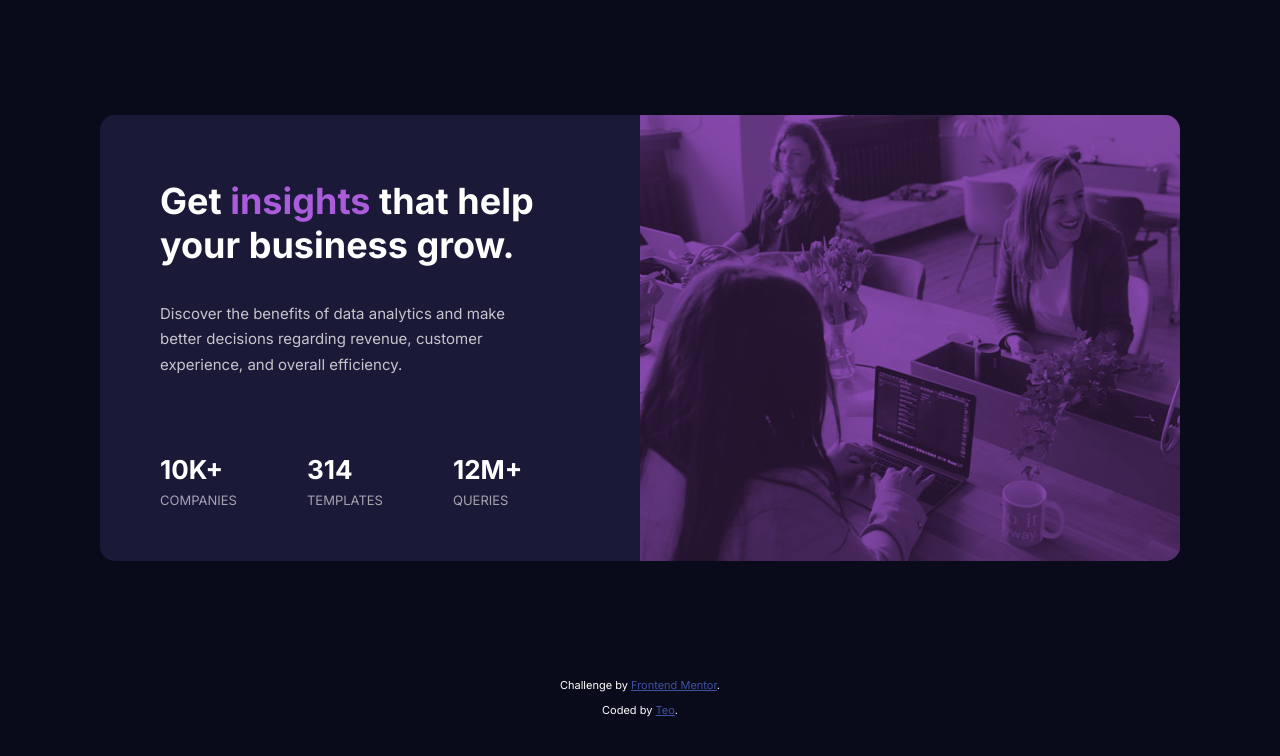
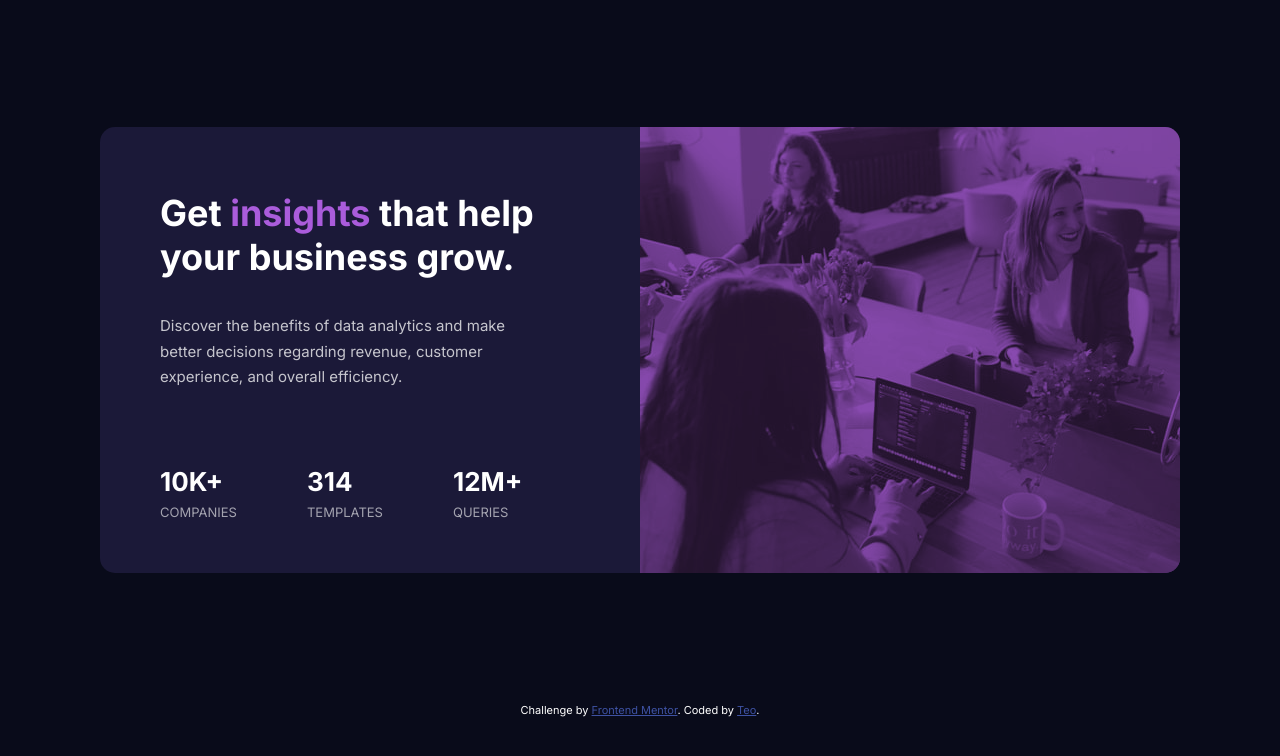
Before and after one commit to Teo-kodehode/stats-preview-card, a plain HTML site: page index.html in a window 1280 px wide. Drawn offline with Linux system fonts and the light colour scheme.

Commit message:
removed a <p></p> for formatting

```diff
--- a/index.html
+++ b/index.html
@@ -53,8 +53,8 @@
   </main>
 
   <div class="attribution">
-    <p>Challenge by <a href="https://www.frontendmentor.io?ref=challenge" target="_blank">Frontend Mentor</a>. </p>
-    <p>Coded by <a href="https://github.com/Teo-kodehode/">Teo</a>.</p>
+    <p>Challenge by <a href="https://www.frontendmentor.io?ref=challenge" target="_blank">Frontend Mentor</a>.
+    Coded by <a href="https://github.com/Teo-kodehode/">Teo</a>.</p>
   </div>
 </body>
 </html>
```
